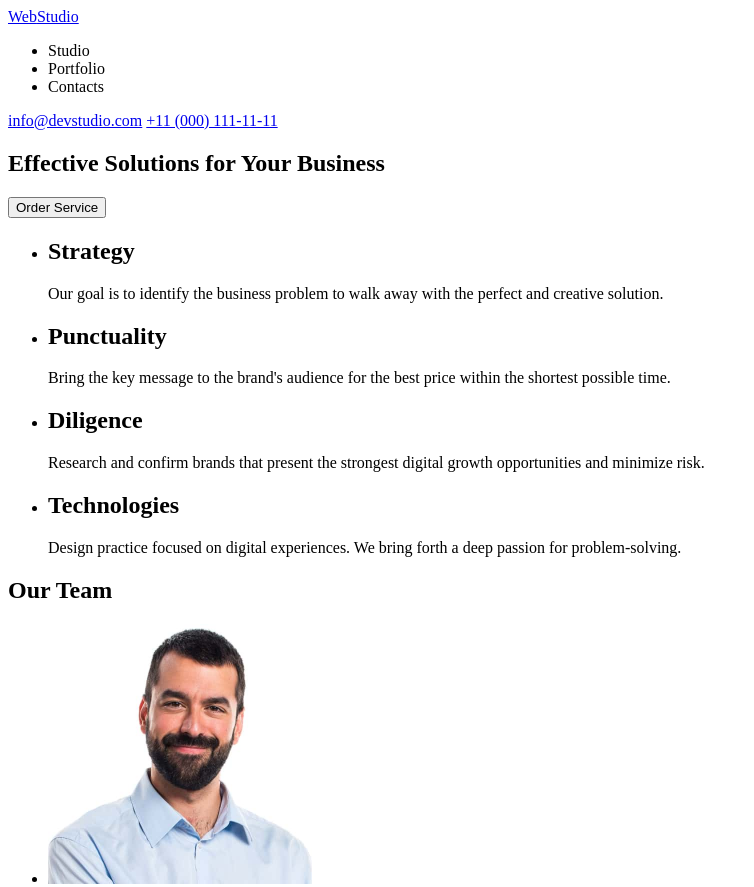
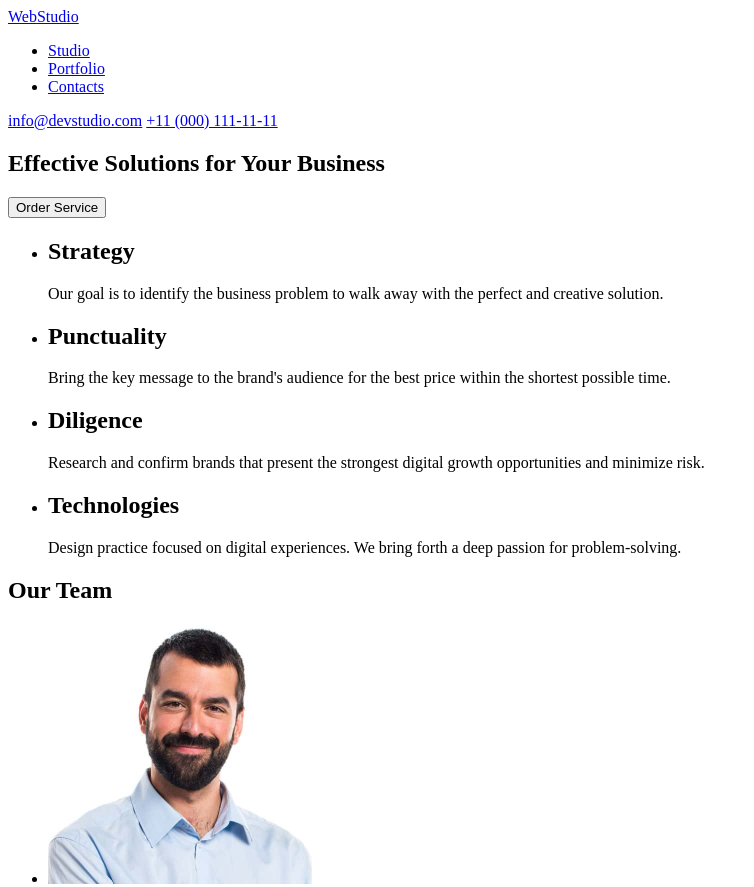
Before and after one commit to Developer-Mykhailo/goit-markup-hw-01, a plain HTML site: page index.html in a window 1280 px wide. Shown: the top 887 px of the page, without its empty margins (0-754 px from the left). Drawn offline with Linux system fonts and the light colour scheme.

Commit message:
add links in header-list

```diff
--- a/index.html
+++ b/index.html
@@ -13,9 +13,15 @@
           <a href="/" class="header-logo"><span class="logo-color">Web</span>Studio</a>
           <nav class="header-nav">
             <ul class="header-list">
-              <li class="header-item">Studio</li>
-              <li class="header-item">Portfolio</li>
-              <li class="header-item">Contacts</li>
+              <li class="header-item">
+                <a href="/" rel="noopener noreferrer" class="header-link">Studio</a>
+              </li>
+              <li class="header-item">
+                <a href="/" rel="noopener noreferrer" class="header-link">Portfolio</a>
+              </li>
+              <li class="header-item">
+                <a href="/" rel="noopener noreferrer" class="header-link">Contacts</a>
+              </li>
             </ul>
           </nav>
         </div>
```
